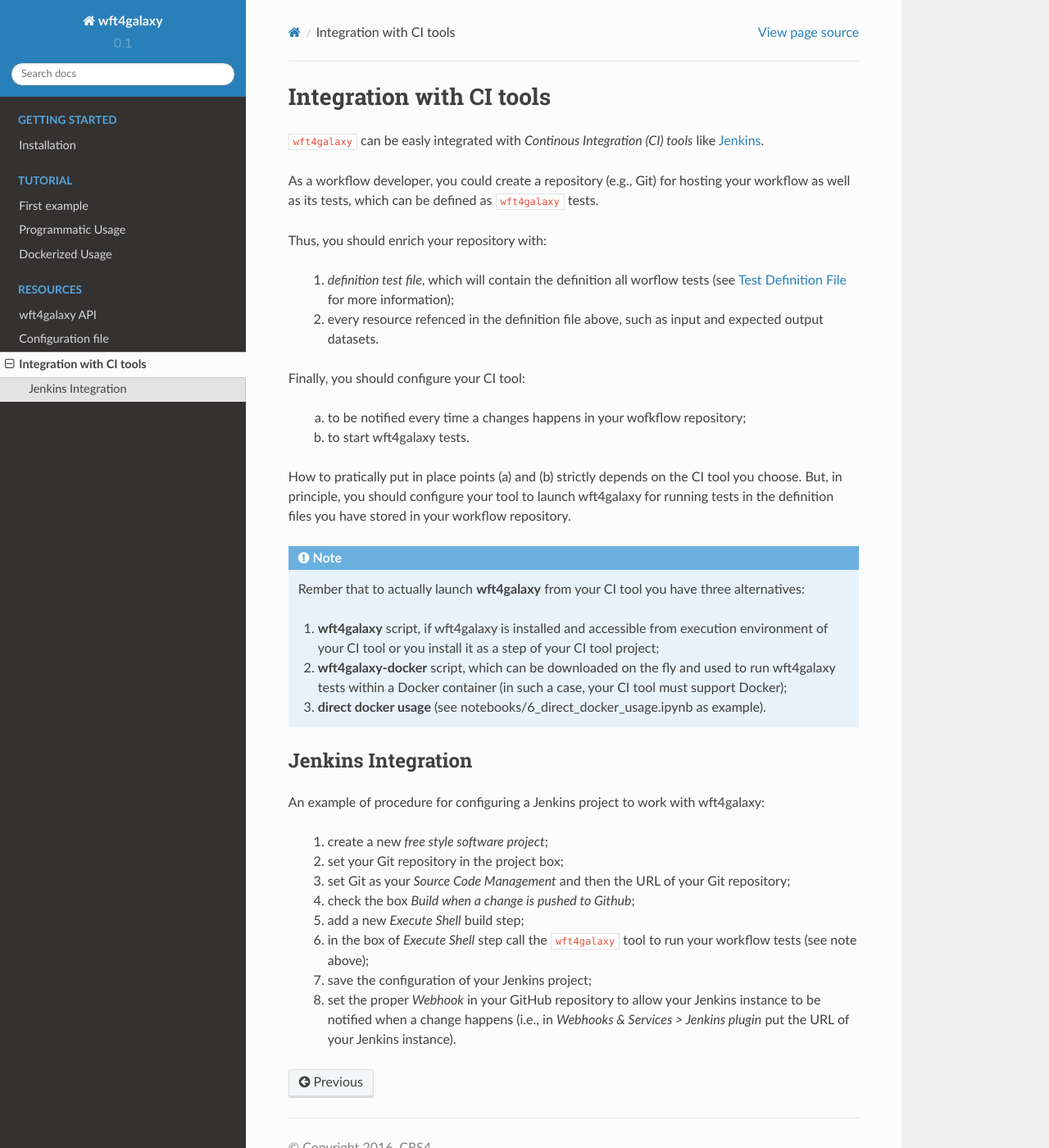
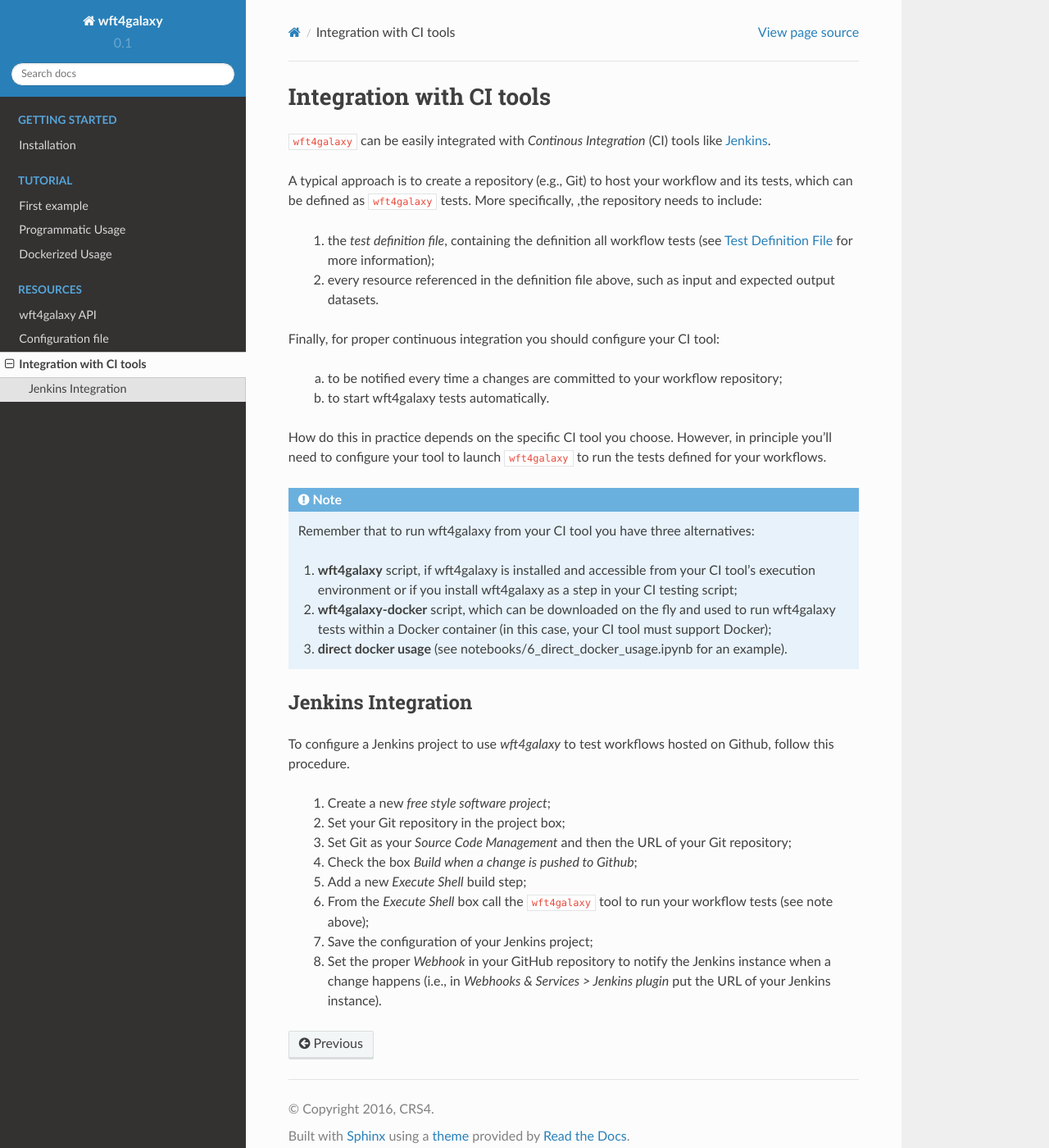
Before and after one commit to phnmnl/wft4galaxy, a Sphinx documentation site: the page built from docs/ci-tools-integration.rst, in a window 1280 px wide and 1400 px high. Shown: the whole window at 82% size. Built offline with Sphinx 7.4.7 and the Read the Docs theme 2.0.0, drawn with Linux system fonts in a browser that asks for light colours.

Commit message:
Slight changes to CI integration documentation

```diff
--- a/docs/ci-tools-integration.rst
+++ b/docs/ci-tools-integration.rst
@@ -4,39 +4,39 @@
 Integration with CI tools
 =========================
 
-``wft4galaxy`` can be easly integrated with `Continous Integration (CI) tools` like `Jenkins <https://jenkins.io/>`_.
+``wft4galaxy`` can be easily integrated with `Continous Integration` (CI) tools like `Jenkins <https://jenkins.io/>`_.
 
-As a workflow developer, you could create a repository (e.g., Git) for hosting your workflow as well as its tests, which can be defined as ``wft4galaxy`` tests.
+A typical approach is to create a repository (e.g., Git) to host your workflow and its tests, which can be defined as ``wft4galaxy`` tests.
+More specifically, ,the repository needs to include:
 
-Thus, you should enrich your repository with:
+  1. the `test definition file`, containing the definition all workflow tests (see :ref:`config_file` for more information);
+  2. every resource referenced in the definition file above, such as input and expected output datasets.
 
-  1. `definition test file`, which will contain the definition all worflow tests (see :ref:`config_file` for more information);
-  2. every resource refenced in the definition file above, such as input and expected output datasets.
+Finally, for proper continuous integration you should configure your CI tool:
 
-Finally, you should configure your CI tool:
+  (a) to be notified every time a changes are committed to your workflow repository;
+  (b) to start wft4galaxy tests automatically.
 
-  (a) to be notified every time a changes happens in your wofkflow repository;
-  (b) to start wft4galaxy tests.
+How do this in practice depends on the specific CI tool you choose. However, in principle you'll need to configure your tool to launch ``wft4galaxy`` to run the tests defined for your workflows.
 
-How to pratically put in place points (a) and (b) strictly depends on the CI tool you choose. But, in principle, you should configure your tool to launch wft4galaxy for running tests in the definition files you have stored in your workflow repository.
+.. note::  Remember that to run wft4galaxy from your CI tool you have three alternatives:
 
-.. note::  Rember that to actually launch **wft4galaxy** from your CI tool you have three alternatives:
-
-  1. **wft4galaxy** script, if wft4galaxy is installed and accessible from execution environment of your CI tool or you install it as a step of your CI tool project;
-  2. **wft4galaxy-docker** script,  which can be downloaded on the fly and used to run wft4galaxy tests within a Docker container (in such a case, your CI tool must support Docker);
-  3. **direct docker usage** (see :ref:`notebooks/6_direct_docker_usage.ipynb` as example).
+  1. **wft4galaxy** script, if wft4galaxy is installed and accessible from your CI tool's execution environment or if you install wft4galaxy as a step in your CI testing script;
+  2. **wft4galaxy-docker** script,  which can be downloaded on the fly and used to run wft4galaxy tests within a Docker container (in this case, your CI tool must support Docker);
+  3. **direct docker usage** (see :ref:`notebooks/6_direct_docker_usage.ipynb` for an example).
 
 
 Jenkins Integration
 ===================
 
-An example of procedure for configuring a Jenkins project to work with wft4galaxy:
+To configure a Jenkins project to use `wft4galaxy` to test workflows hosted on
+Github, follow this procedure.
 
-  1. create a new `free style software project`;
-  2. set your Git repository in the project box;
-  3. set Git as your `Source Code Management` and then the URL of your Git repository;
-  4. check the box `Build when a change is pushed to Github`;
-  5. add a new `Execute Shell` build step;
-  6. in the box of `Execute Shell` step call the ``wft4galaxy`` tool to run your workflow tests (see note above);
-  7. save the configuration of your Jenkins project;
-  8. set the proper `Webhook` in your GitHub repository to allow your Jenkins instance to be notified when a change happens (i.e., in `Webhooks & Services > Jenkins plugin` put the URL of your Jenkins instance).
+  1. Create a new `free style software project`;
+  2. Set your Git repository in the project box;
+  3. Set Git as your `Source Code Management` and then the URL of your Git repository;
+  4. Check the box `Build when a change is pushed to Github`;
+  5. Add a new `Execute Shell` build step;
+  6. From the `Execute Shell` box  call the ``wft4galaxy`` tool to run your workflow tests (see note above);
+  7. Save the configuration of your Jenkins project;
+  8. Set the proper `Webhook` in your GitHub repository to notify the Jenkins instance when a change happens (i.e., in `Webhooks & Services > Jenkins plugin` put the URL of your Jenkins instance).
```
